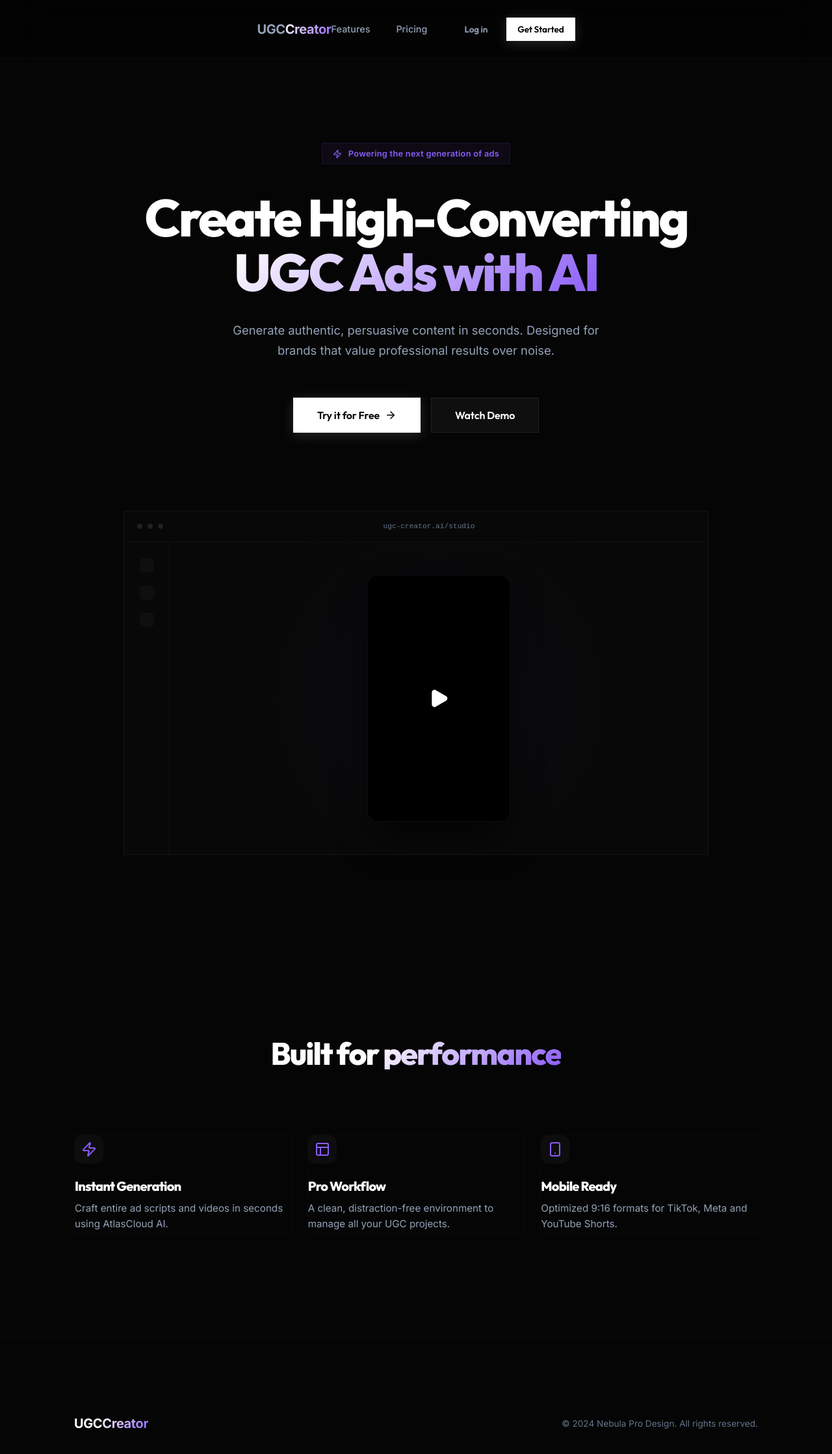
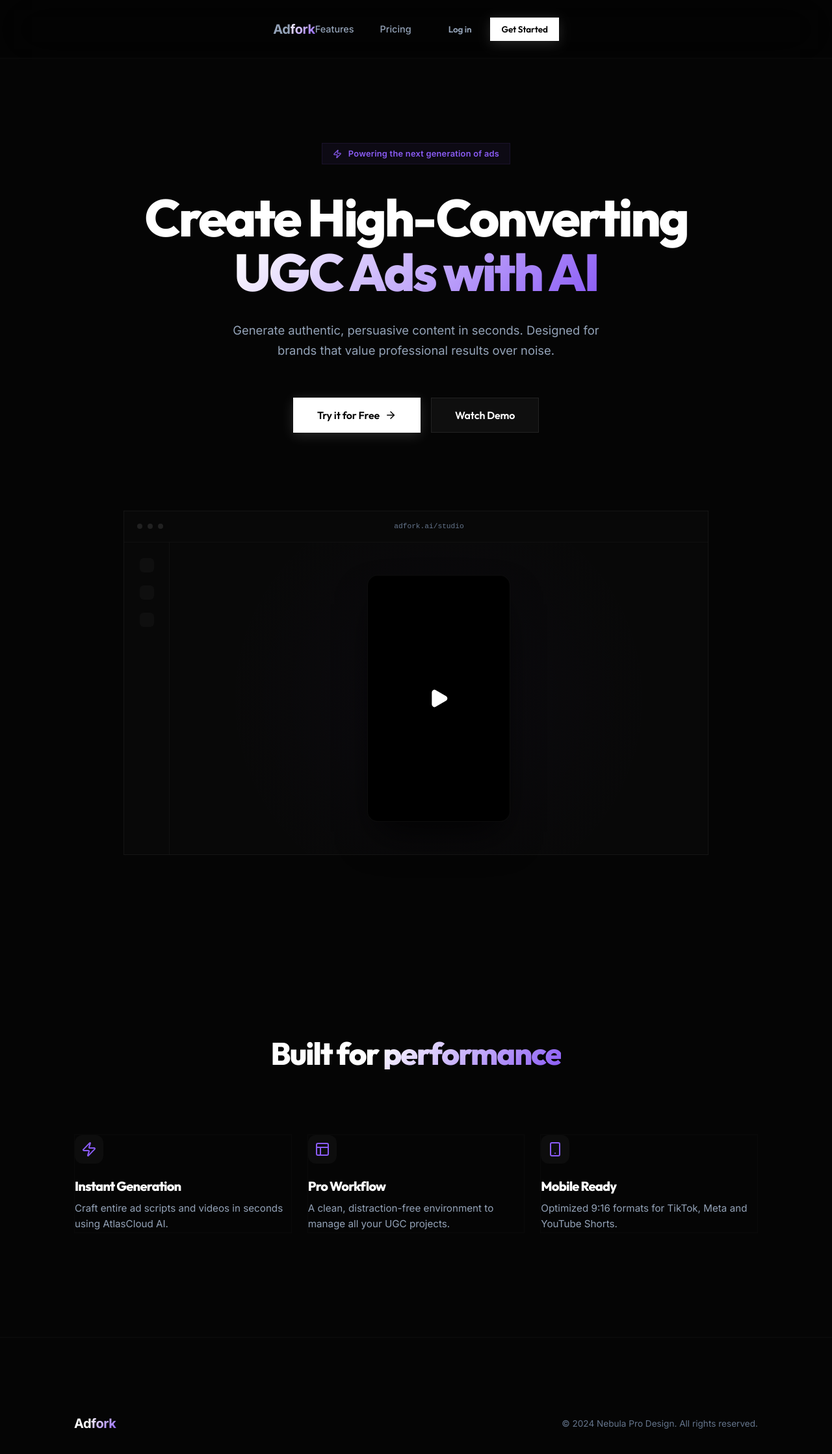
Before and after one commit to bautielcrack4-web/webcarruselesUGC, a Next.js app: page / in a window 1280 px wide. Shown: the top 2238 px of the page at 65% size. Built offline with nearby package versions, Linux system fonts and the light colour scheme.

Commit message:
chore: rebrand to Adfork

```diff
--- a/src/app/dashboard/billing/page.tsx
+++ b/src/app/dashboard/billing/page.tsx
@@ -137,7 +137,7 @@ export default function BillingPage() {
         }
 
         if (plan.id === 'agency') {
-            window.location.href = 'mailto:ventas@ugccreator.ai';
+            window.location.href = 'mailto:sales@adfork.ai';
             return;
         }
 
--- a/src/app/layout.tsx
+++ b/src/app/layout.tsx
@@ -15,7 +15,7 @@ const inter = Inter({
 });
 
 export const metadata: Metadata = {
-  title: "UGC Creator | Crea anuncios virales en segundos",
+  title: "Adfork | Crea anuncios virales en segundos",
   description: "La plataforma #1 para crear contenido UGC impulsado por IA. Rápido, auténtico y diseñado para convertir.",
 };
 
--- a/src/app/page.tsx
+++ b/src/app/page.tsx
@@ -36,7 +36,7 @@ export default function Home() {
         <div className={styles.container}>
           <div className={styles.navInner}>
             <Link href="/" className={styles.logo}>
-              UGC<span className="text-gradient">Creator</span>
+              Ad<span className="text-gradient">fork</span>
             </Link>
             <div className={styles.navLinks}>
               <a href="#features">Features</a>
@@ -113,7 +113,7 @@ export default function Home() {
             <GlassCard className={styles.previewCard}>
               <div className={styles.mockupHeader}>
                 <div className={styles.dots}><span /><span /><span /></div>
-                <div className={styles.url}>ugc-creator.ai/studio</div>
+                <div className={styles.url}>adfork.ai/studio</div>
               </div>
               <div className={styles.mockupBody}>
                 <div className={styles.mockupSidebar}>
@@ -171,7 +171,7 @@ export default function Home() {
       <footer className={styles.footer}>
         <div className={styles.container}>
           <div className={styles.footerContent}>
-            <div className={styles.logo}>UGC<span className="text-gradient">Creator</span></div>
+            <div className={styles.logo}>Ad<span className="text-gradient">fork</span></div>
             <p>© 2024 Nebula Pro Design. All rights reserved.</p>
           </div>
         </div>
--- a/src/components/dashboard/Sidebar/Sidebar.tsx
+++ b/src/components/dashboard/Sidebar/Sidebar.tsx
@@ -47,7 +47,7 @@ export const Sidebar = ({ isOpen = false, onClose }: SidebarProps) => {
 
             <aside className={`${styles.sidebar} ${isOpen ? styles.open : ''}`}>
                 <div className={styles.logo}>
-                    UGC<span className="text-gradient">Creator</span>
+                    Ad<span className="text-gradient">fork</span>
                 </div>
 
                 <nav className={styles.nav}>
```
